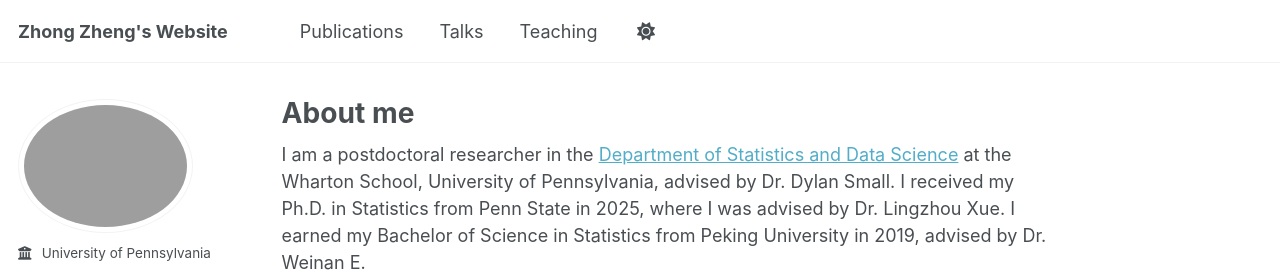
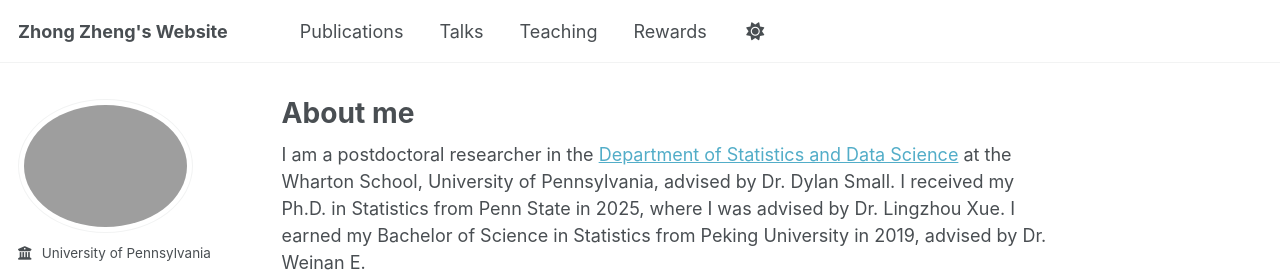
Before and after one commit to zhong-zheng0/zhong-zheng0.github.io, a Jekyll site: the page built from _pages/about.md, in a window 1280 px wide. Shown: the top 272 px of the page. Built offline with Jekyll 4.4.1, drawn with Linux system fonts in a browser that asks for light colours; some web fonts are replaced; a script that is not in the unit is left out.

Commit message:
Update navigation.yml

```diff
--- a/_data/navigation.yml
+++ b/_data/navigation.yml
@@ -17,6 +17,9 @@ main:
   - title: "Teaching"
     url: /teaching/
 
+  - title: "Rewards"
+    url: /rewards/
+
   # - title: "Portfolio"
   #   url: /portfolio/
 
```
